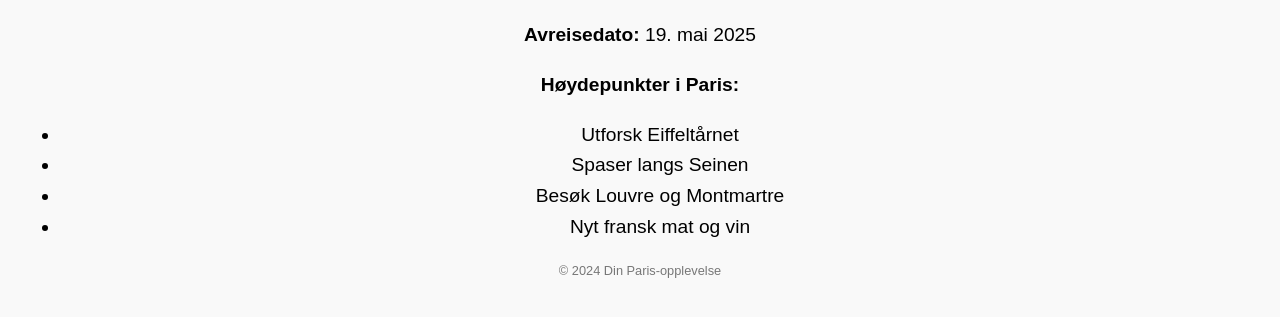
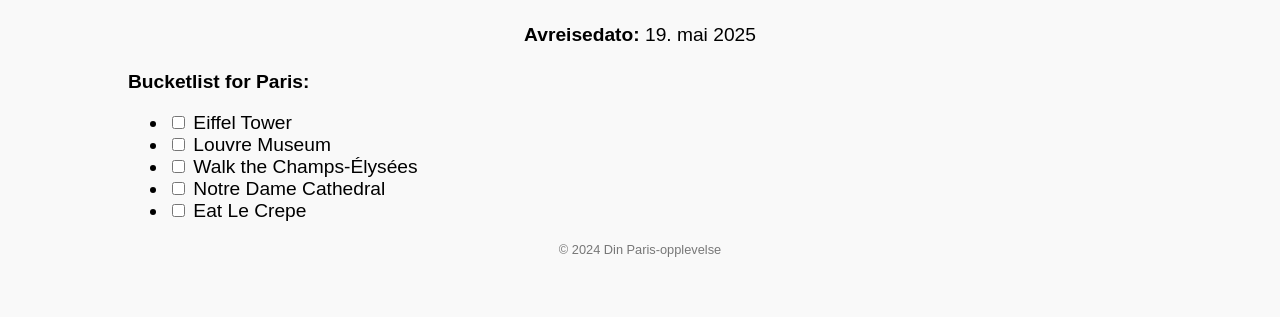
Before and after one commit to frekarlsen/paris-adventure, a plain HTML site: page index.html in a window 1280 px wide. Shown: the part 201-518 px from the top of the page. Drawn offline with Linux system fonts and the light colour scheme; a web font is replaced by a local one.

Commit message:
Update index.html
rev3

```diff
--- a/index.html
+++ b/index.html
@@ -1,4 +1,3 @@
-
 <!DOCTYPE html>
 <html lang="no">
 <head>
@@ -31,6 +30,12 @@
             margin: 20px;
             line-height: 1.6;
         }
+        .bucketlist {
+            font-size: 1.2rem;
+            margin: 20px auto;
+            width: 80%;
+            text-align: left;
+        }
         footer {
             margin-top: 20px;
             font-size: 0.8rem;
@@ -49,12 +54,16 @@
 
     <div class="info">
         <p><strong>Avreisedato:</strong> 19. mai 2025</p>
-        <p><strong>Høydepunkter i Paris:</strong></p>
+    </div>
+
+    <div class="bucketlist">
+        <p><strong>Bucketlist for Paris:</strong></p>
         <ul>
-            <li>Utforsk Eiffeltårnet</li>
-            <li>Spaser langs Seinen</li>
-            <li>Besøk Louvre og Montmartre</li>
-            <li>Nyt fransk mat og vin</li>
+            <li><label><input type="checkbox"> Eiffel Tower</label></li>
+            <li><label><input type="checkbox"> Louvre Museum</label></li>
+            <li><label><input type="checkbox"> Walk the Champs-Élysées</label></li>
+            <li><label><input type="checkbox"> Notre Dame Cathedral</label></li>
+            <li><label><input type="checkbox"> Eat Le Crepe</label></li>
         </ul>
     </div>
 
```
